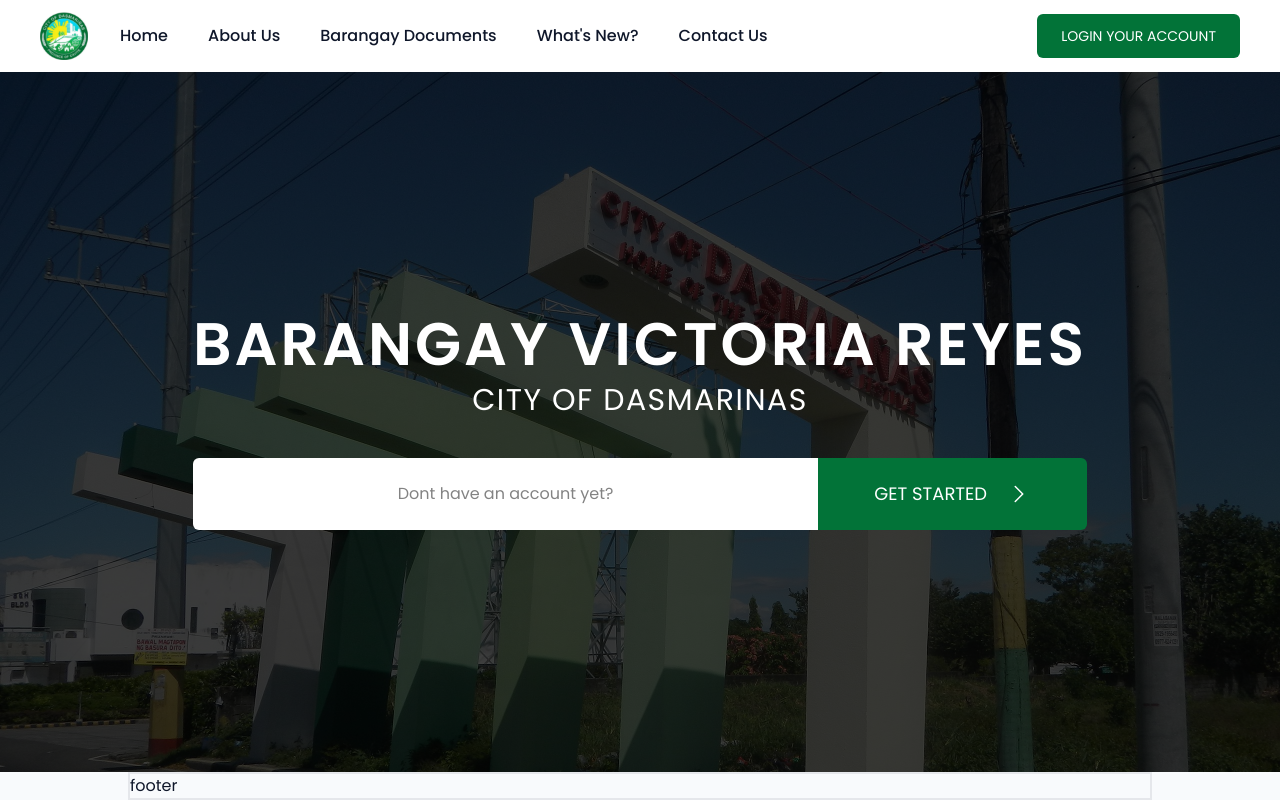
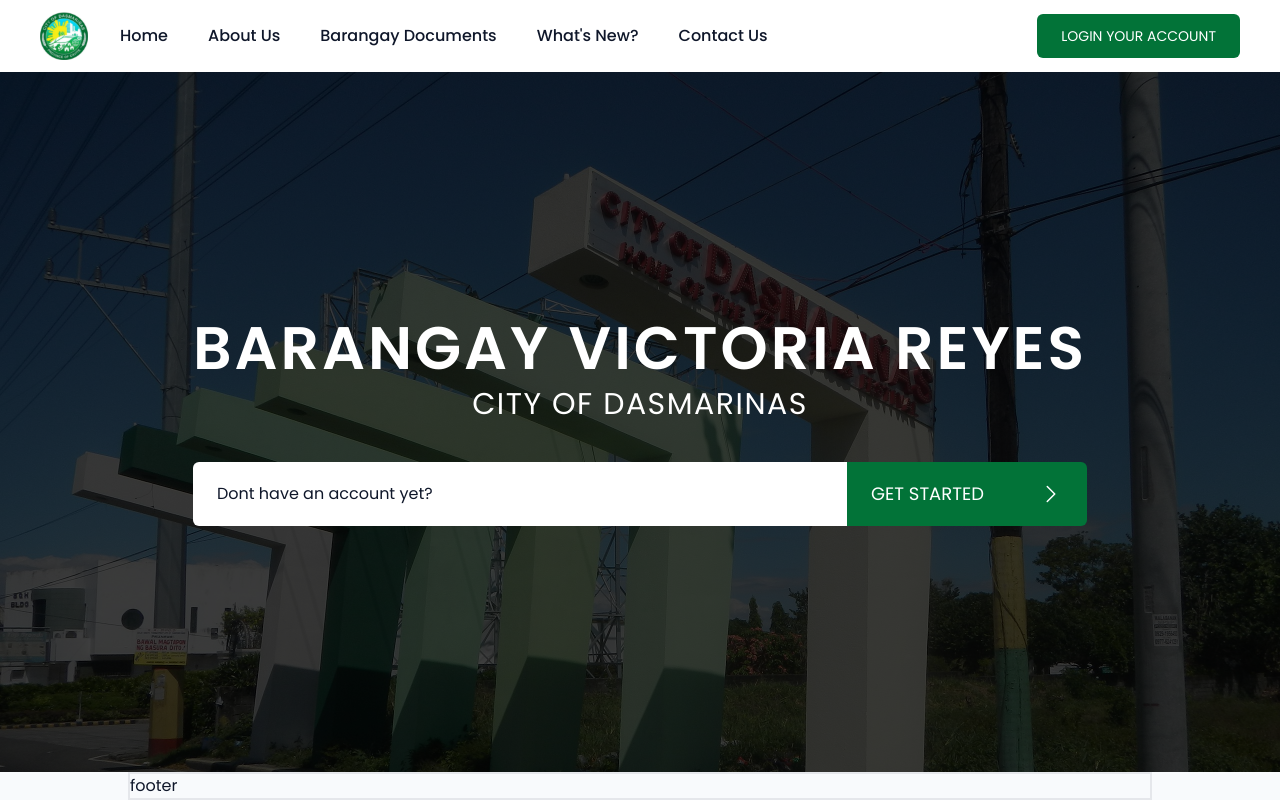
Before and after one commit to jazztinecruz/victoria-reyes, a Next.js app: page / in a window 1280 px wide. Built offline with nearby package versions, Linux system fonts and the light colour scheme.

Commit message:
Modify sign up tailwind

```diff
--- a/app/page.tsx
+++ b/app/page.tsx
@@ -17,7 +17,7 @@ const HomePage = () => {
           <div className="absolute top-0 left-0 right-0 bottom-0 bg-black/75"></div>
 
           {/* hero content */}
-          <div className="z-50 flex flex-col items-center justify-center gap-2 text-center">
+          <div className="z-50 flex flex-col items-center justify-center gap-2 text-center px-4">
             <h1 className="text-3xl font-semibold tracking-wider text-white laptop:text-6xl">
               BARANGAY VICTORIA REYES
             </h1>
@@ -26,15 +26,15 @@ const HomePage = () => {
             </h3>
 
             {/* sign up */}
-            <div className="mt-8 grid w-full grid-flow-row items-center laptop:grid-cols-[1fr,auto]">
-              <div className="rounded-tl-md rounded-tr-md bg-white py-4 px-12 laptop:rounded-bl-md laptop:rounded-tr-none laptop:py-6">
-                <span className="cursor-pointer text-center text-[#838383]">
+            <div className="mt-8 grid grid-flow-row justify-center w-full laptop:grid-cols-[1fr,auto]">
+              <div className="w-96 laptop:w-full py-5 pl-6 text-center laptop:text-left rounded-tl-md rounded-tr-md bg-white laptop:rounded-bl-md laptop:rounded-tr-none">
+                <span className="cursor-pointertext-[#838383]">
                   Dont have an account yet?
                 </span>
               </div>
 
-              <button className="flex h-full items-center justify-center gap-5 rounded-br-md rounded-bl-md bg-green  py-4 px-14 text-center text-white laptop:justify-start laptop:rounded-tr-md laptop:rounded-bl-none laptop:py-0 laptop:text-left">
-                <span className="text-lg text-white">GET STARTED</span>
+              <button className="w-full laptop:w-60 grid grid-flow-col laptop:grid-cols-[1fr,auto] py-5  px-6 items-center justify-center gap-10 laptop:gap-0 rounded-br-md rounded-bl-md bg-green  text-center text-white laptop:justify-start laptop:rounded-tr-md laptop:rounded-bl-none laptop:py-0 laptop:text-left">
+                <span className="text-lg text-white ">GET STARTED</span>
                 <ChevronRightIcon className="h-6 w-6 text-white" />
               </button>
             </div>
```
